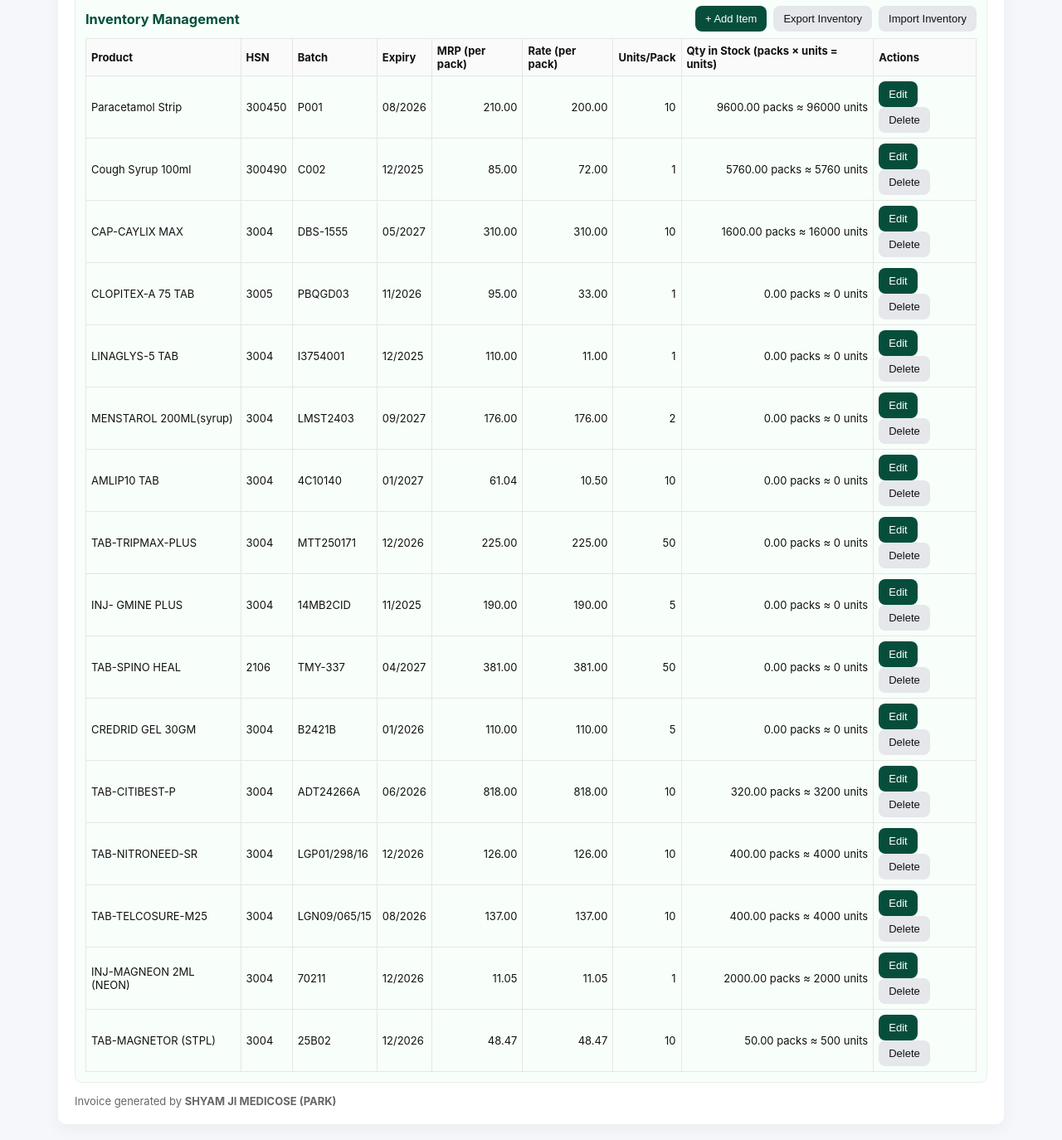
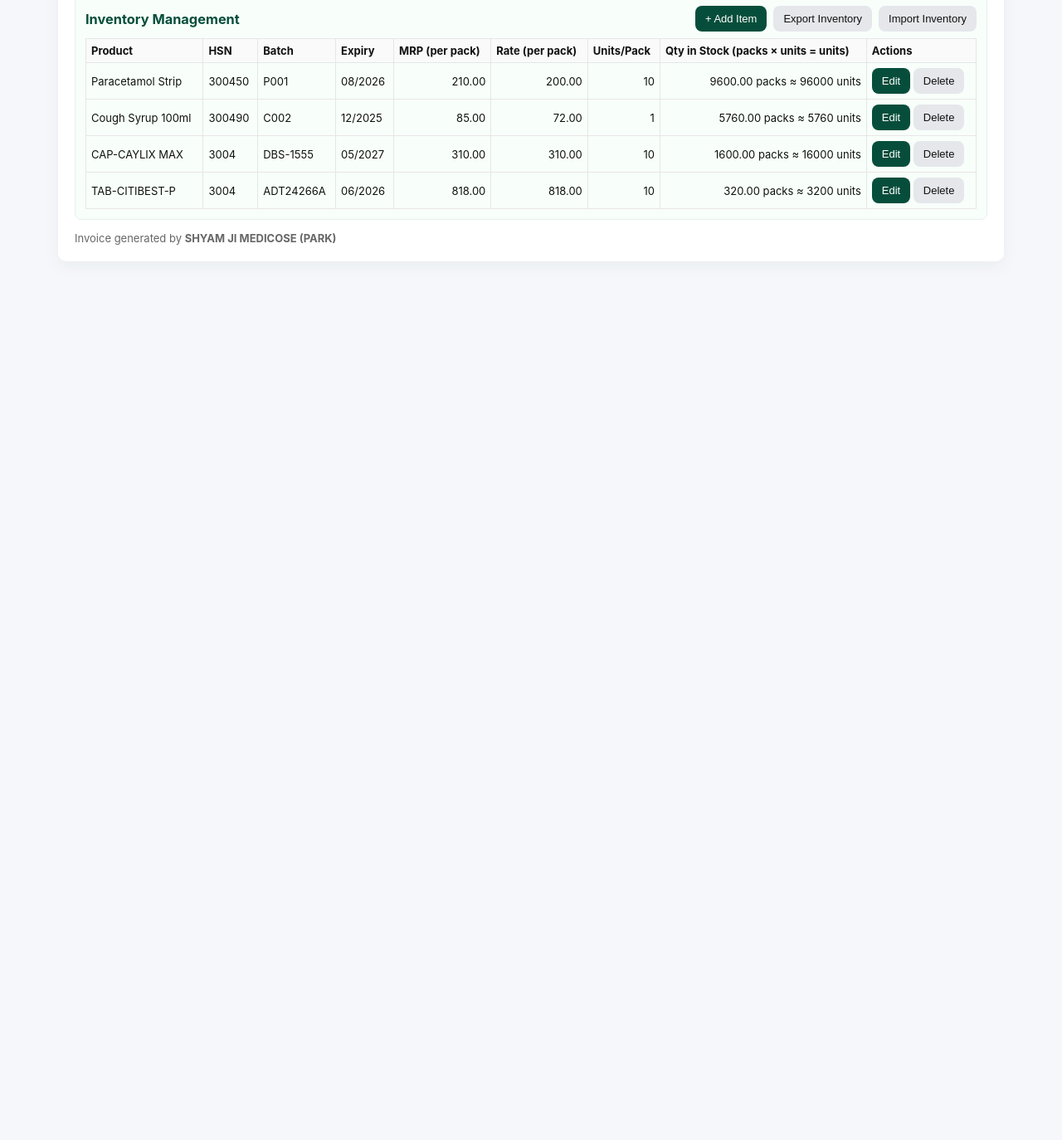
Before and after one commit to lwvvorld/medicine-project, a website: page docs/index.html in a window 1280 px wide. Shown: the part 1010-2384 px from the top of the page at 83% size. After the commit the page ends 1345 px from the top, so only its background shows below. Drawn offline with Linux system fonts and the light colour scheme.

Commit message:
Update index.html

```diff
--- a/docs/index.html
+++ b/docs/index.html
@@ -326,25 +326,13 @@
 
     function genId(){ return 'id'+Math.random().toString(36).slice(2,9) }
 
-    // --- DEFAULT INVENTORY (kept as fallback)
+    // --- DEFAULT INVENTORY (kept as fallback) ---
     const defaultInventory = [
-  {id: genId(), name:"Paracetamol Strip", hsn:"300450", batch:"P001", expiry:"08/2026", mrp:210, rate:200, gst:0, unitsPerPack:10, qtyUnits:96000},
-  {id: genId(), name:"Cough Syrup 100ml", hsn:"300490", batch:"C002", expiry:"12/2025", mrp:85, rate:72, gst:12, unitsPerPack:1, qtyUnits:5760},
-  {id: genId(), name:"CAP-CAYLIX MAX", hsn:"3004", batch:"DBS-1555", expiry:"05/2027", mrp:310, rate:310, gst:0, unitsPerPack:10, qtyUnits:16000},
-  {id: genId(), name:"CLOPITEX-A 75 TAB", hsn:"3005", batch:"PBQGD03", expiry:"11/2026", mrp:95, rate:33, gst:12, unitsPerPack:1, qtyUnits:0},
-  {id: genId(), name:"LINAGLYS-5 TAB", hsn:"3004", batch:"I3754001", expiry:"12/2025", mrp:110, rate:11, gst:12, unitsPerPack:1, qtyUnits:0},
-  {id: genId(), name:"MENSTAROL 200ML(syrup)", hsn:"3004", batch:"LMST2403", expiry:"09/2027", mrp:176, rate:176, gst:12, unitsPerPack:2, qtyUnits:0},
-  {id: genId(), name:"AMLIP10 TAB", hsn:"3004", batch:"4C10140", expiry:"01/2027", mrp:61.04, rate:10.5, gst:18, unitsPerPack:10, qtyUnits:0},
-  {id: genId(), name:"TAB-TRIPMAX-PLUS", hsn:"3004", batch:"MTT250171", expiry:"12/2026", mrp:225, rate:225, gst:12, unitsPerPack:50, qtyUnits:0},
-  {id: genId(), name:"INJ- GMINE PLUS", hsn:"3004", batch:"14MB2CID", expiry:"11/2025", mrp:190, rate:190, gst:18, unitsPerPack:5, qtyUnits:0},
-  {id: genId(), name:"TAB-SPINO HEAL", hsn:"2106", batch:"TMY-337", expiry:"04/2027", mrp:381, rate:381, gst:18, unitsPerPack:50, qtyUnits:0},
-  {id: genId(), name:"CREDRID GEL 30GM", hsn:"3004", batch:"B2421B", expiry:"01/2026", mrp:110, rate:110, gst:12, unitsPerPack:5, qtyUnits:0},
-  {id: genId(), name:"TAB-CITIBEST-P", hsn:"3004", batch:"ADT24266A", expiry:"06/2026", mrp:818, rate:818, gst:0, unitsPerPack:10, qtyUnits:3200},
-  {id: genId(), name:"TAB-NITRONEED-SR", hsn:"3004", batch:"LGP01/298/16", expiry:"12/2026", mrp:126, rate:126, gst:0, unitsPerPack:10, qtyUnits:4000},
-  {id: genId(), name:"TAB-TELCOSURE-M25", hsn:"3004", batch:"LGN09/065/15", expiry:"08/2026", mrp:137, rate:137, gst:0, unitsPerPack:10, qtyUnits:4000},
-  {id: genId(), name:"INJ-MAGNEON 2ML (NEON)", hsn:"3004", batch:"70211", expiry:"12/2026", mrp:11.05, rate:11.05, gst:0, unitsPerPack:1, qtyUnits:2000},
-  {id: genId(), name:"TAB-MAGNETOR (STPL)", hsn:"3004", batch:"25B02", expiry:"12/2026", mrp:48.47, rate:48.47, gst:0, unitsPerPack:10, qtyUnits:500}
-]
+      {id: genId(), name:"Paracetamol Strip", hsn:"300450", batch:"P001", expiry:"08/2026", mrp:210, rate:200, gst:0, unitsPerPack:10, qtyUnits:96000},
+      {id: genId(), name:"Cough Syrup 100ml", hsn:"300490", batch:"C002", expiry:"12/2025", mrp:85, rate:72, gst:12, unitsPerPack:1, qtyUnits:5760},
+      {id: genId(), name:"CAP-CAYLIX MAX", hsn:"3004", batch:"DBS-1555", expiry:"05/2027", mrp:310, rate:310, gst:0, unitsPerPack:10, qtyUnits:16000},
+      {id: genId(), name:"TAB-CITIBEST-P", hsn:"3004", batch:"ADT24266A", expiry:"06/2026", mrp:818, rate:818, gst:0, unitsPerPack:10, qtyUnits:3200}
+    ]
 
     // load inventory from localStorage (persist across refresh)
     let inventory = (function(){
```
